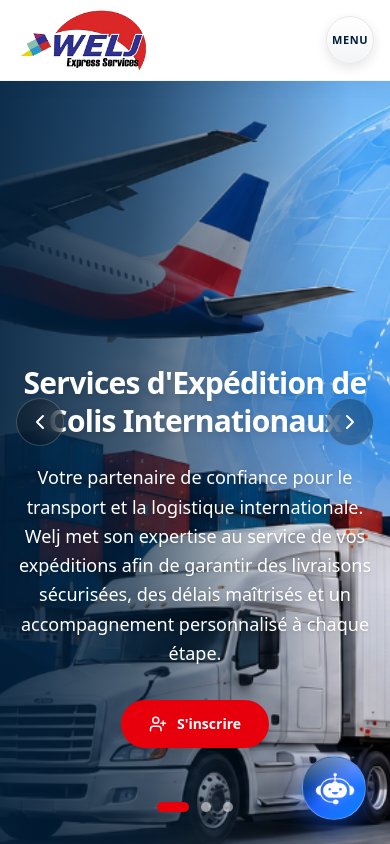
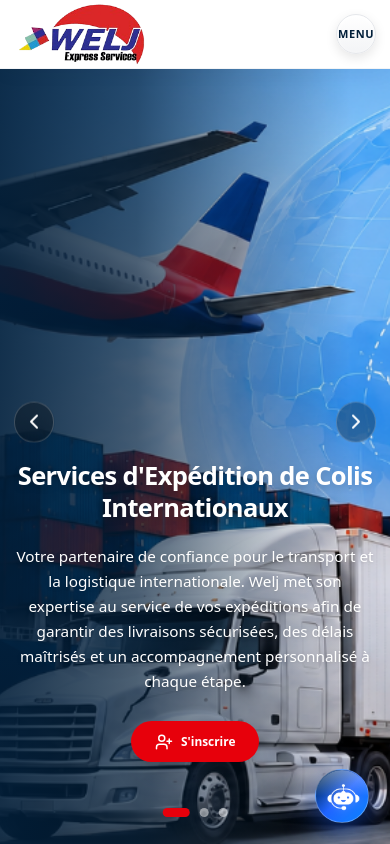
Before and after one commit to TechnoziHaiti/Welj, a Next.js app in the folder welj-app/: page / in a window 390 px wide. Shown: the top 844 px of the page. Built offline with nearby package versions, Linux system fonts and the light colour scheme.

Commit message:
Arrangement format Mobile

```diff
--- a/welj-app/src/app/globals.css
+++ b/welj-app/src/app/globals.css
@@ -9,6 +9,34 @@ html, body {
 body {
   background-color: #ffffff;
   color: #171717;
+  overflow-x: hidden;
+  min-width: 0;
+}
+
+img,
+svg,
+video,
+iframe {
+  max-width: 100%;
+  height: auto;
+}
+
+@media (max-width: 1024px) {
+  html {
+    font-size: 95%;
+  }
+}
+
+@media (max-width: 768px) {
+  html {
+    font-size: 90%;
+  }
+}
+
+@media (max-width: 576px) {
+  html {
+    font-size: 85%;
+  }
 }
 
 @keyframes float-gentle {
--- a/welj-app/src/app/layout.tsx
+++ b/welj-app/src/app/layout.tsx
@@ -27,7 +27,7 @@ export default function RootLayout({
       lang="fr"
       className={`${inter.variable} font-sans h-full antialiased`}
     >
-      <body className="min-h-full flex flex-col font-sans">
+      <body className="min-h-full flex flex-col font-sans overflow-x-hidden">
         <LanguageProvider>
           <Navbar />
           <div className="flex-grow">
```
